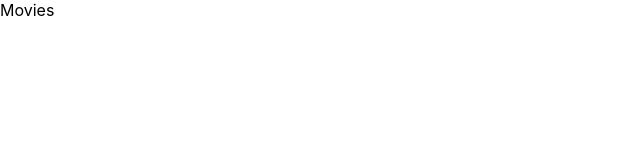
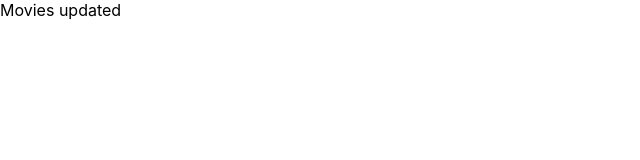
Before and after one commit to SaniRouke/movies-React, a React (Create React App) app: page / in a window 1280 px wide. Shown: the top 160 px of the page, without its empty margins (0-640 px from the left). Built offline with nearby package versions, Linux system fonts and the light colour scheme; the HTML template or start-up script is replaced by a standard one.

Commit message:
test commit

```diff
--- a/src/components/App.jsx
+++ b/src/components/App.jsx
@@ -2,7 +2,7 @@ import React from "react";
 import "./App.css";
 
 function App() {
-  return <div className="App">Movies</div>;
+  return <div className="App">Movies updated</div>;
 }
 
 export default App;
```
